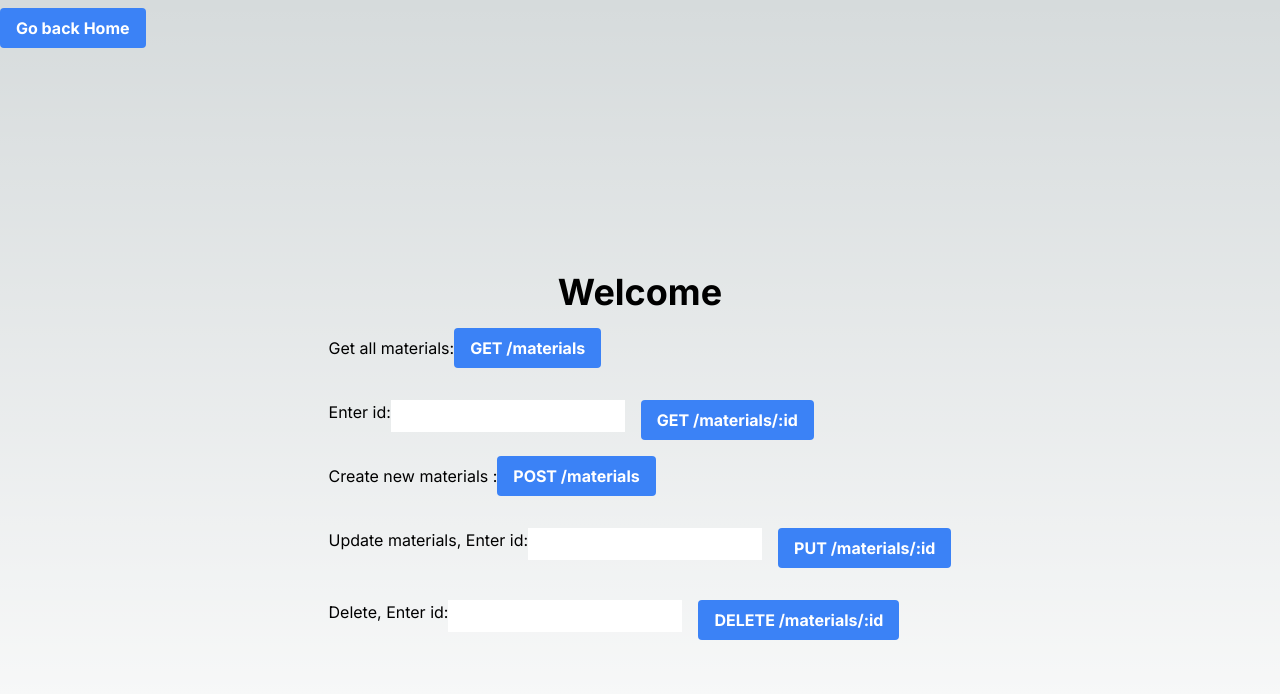
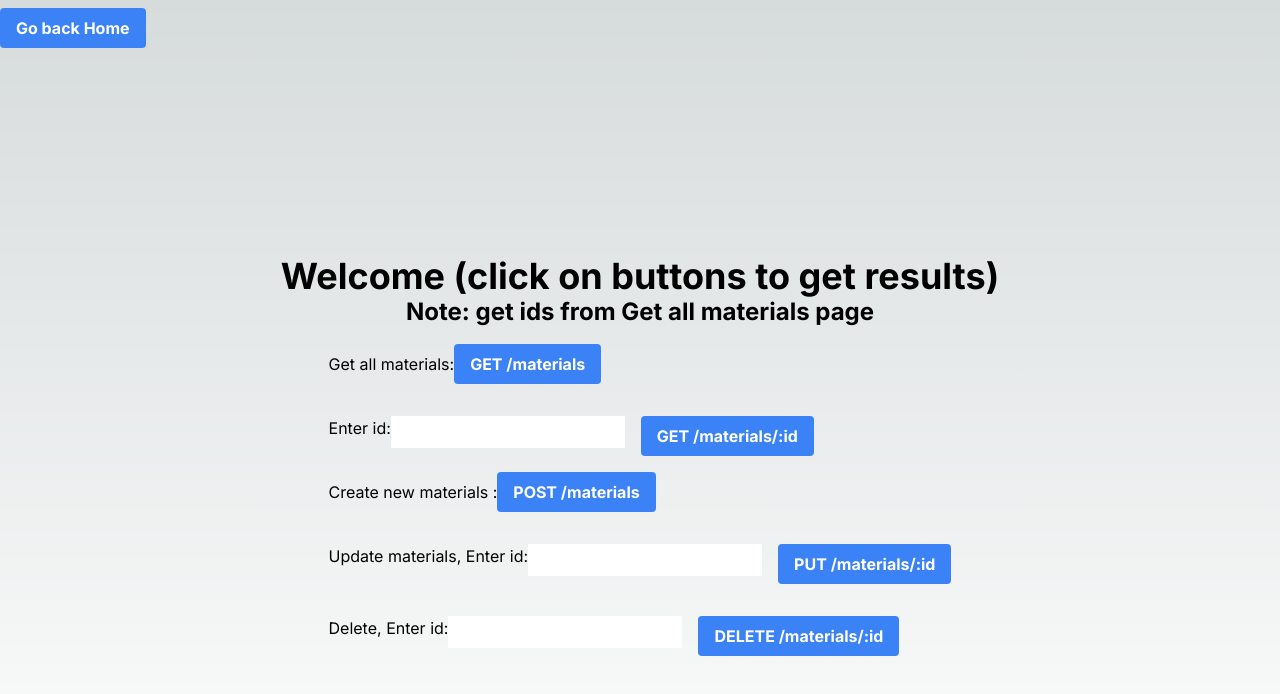
Before and after one commit to siddanth-6365/Dexterous-ass, a Next.js app in the folder frontend/: page / in a window 1280 px wide. Shown: the top 694 px of the page. Built offline with nearby package versions, Linux system fonts and the light colour scheme.

Commit message:
added note

```diff
--- a/frontend/src/app/page.js
+++ b/frontend/src/app/page.js
@@ -11,7 +11,8 @@ export default function Home() {
   const router = useRouter();
   return (
     <main className="flex min-h-screen flex-col items-center justify-center p-24">
-      <h1 className="text-4xl font-bold">Welcome </h1>
+      <h1 className="text-4xl font-bold">Welcome (click on buttons to get results) </h1>
+      <h1 className="text-2xl font-bold">Note: get ids from  Get all materials page  </h1>
       <div className="mt-4">
         Get all materials:
         <Button
```
